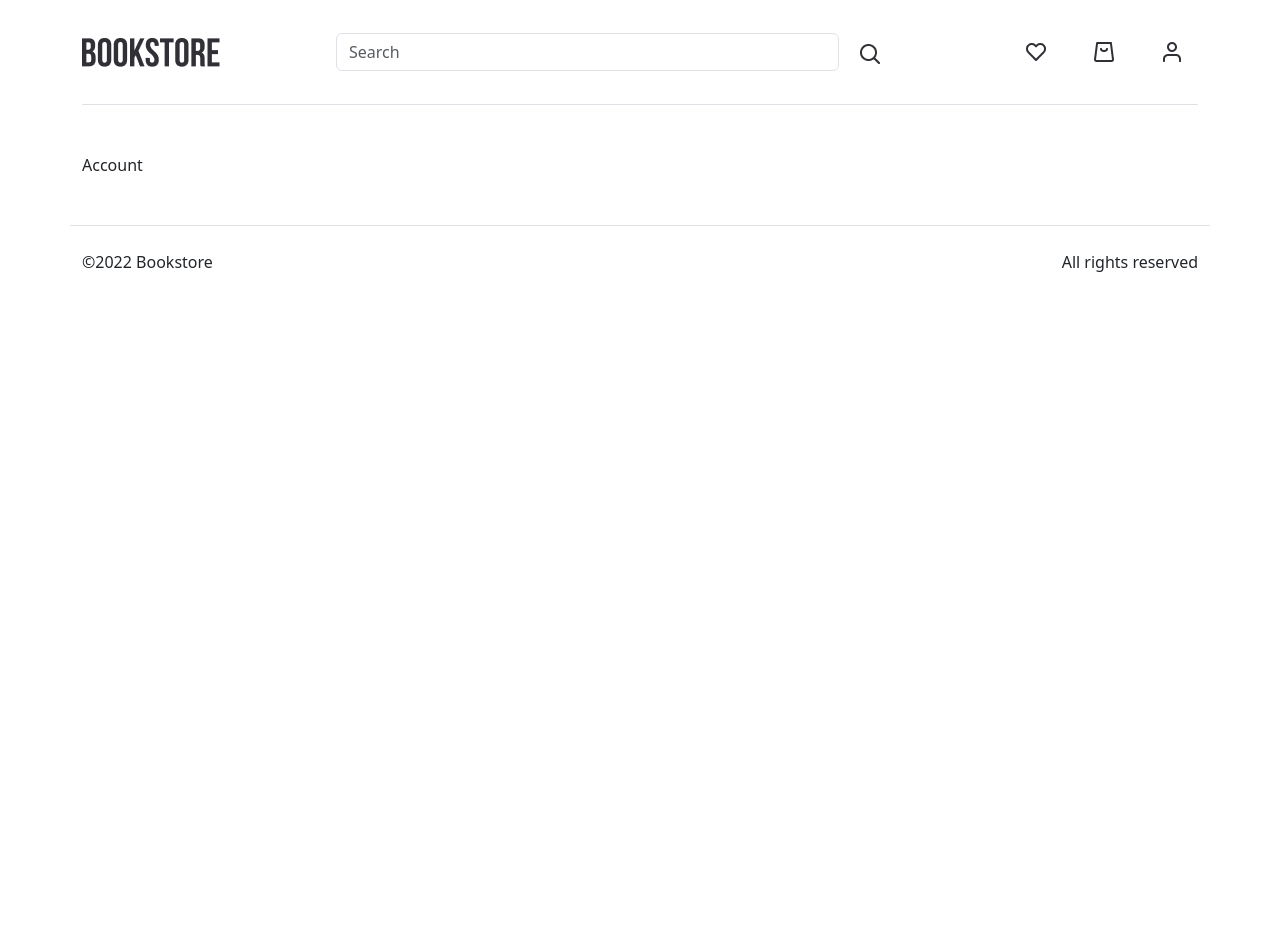
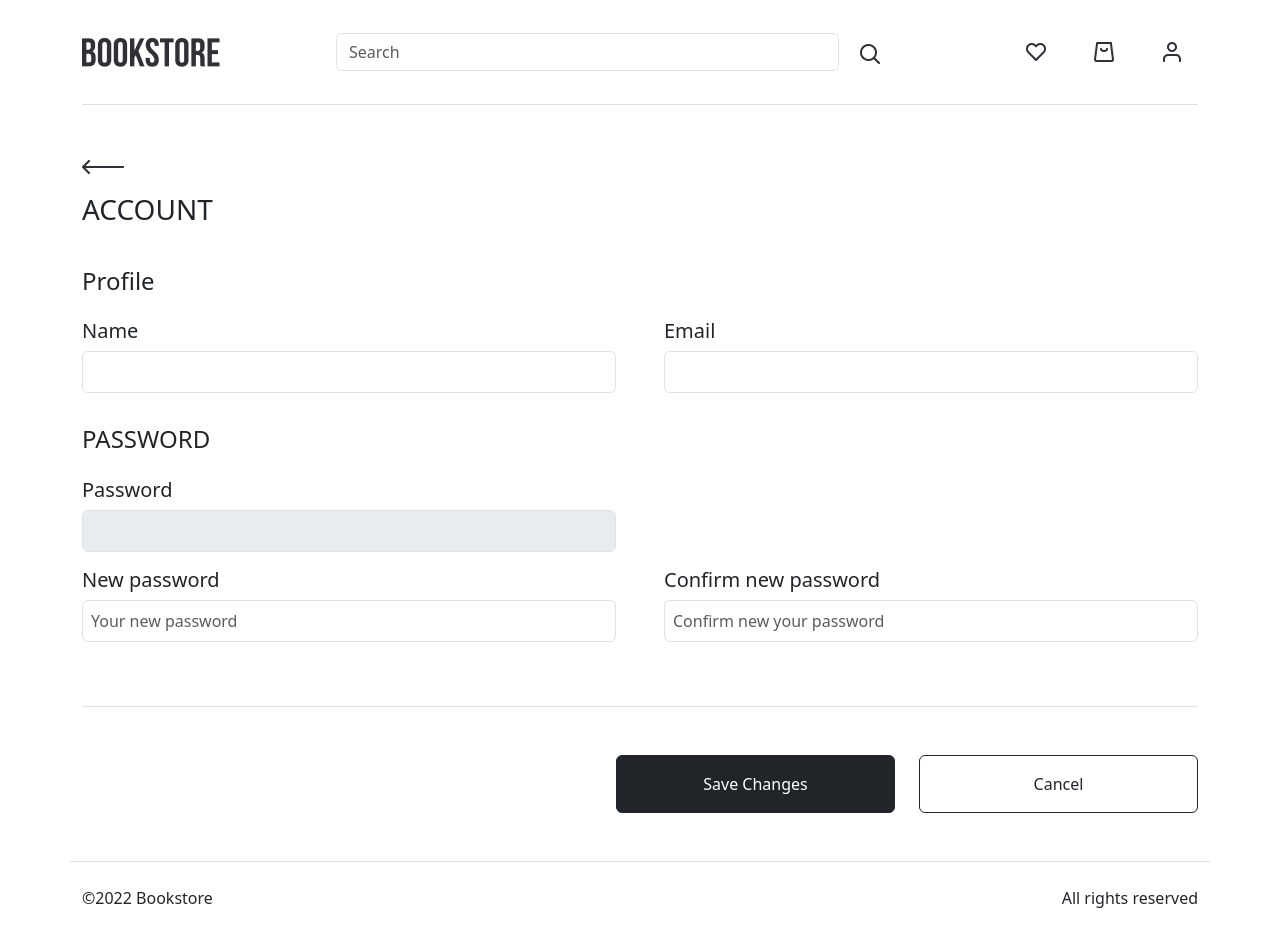
Before and after one commit to dmathcore231/book-shop, a React (Vite) app in the folder project/: page /authorization/account in a window 1280 px wide. Before the commit the page ends 800 px from the top, so only its background shows below. Built offline with nearby package versions, Linux system fonts and the light colour scheme.

Commit message:
feat(account): added data editing

```diff
--- a/project/src/components/FormInput/index.tsx
+++ b/project/src/components/FormInput/index.tsx
@@ -1,6 +1,6 @@
 import { formInputProps } from '../../types/interfaces/FormInputProps'
 
-export function FormInput({ htmlFor, children, type, id, placeholder, value, required, className, onChange }: formInputProps): JSX.Element {
+export function FormInput({ htmlFor, children, type, id, placeholder, value, required, className, disabled, onChange }: formInputProps): JSX.Element {
   return (
     <>
       <label htmlFor={htmlFor}><h5>{children}</h5></label>
@@ -12,6 +12,7 @@ export function FormInput({ htmlFor, children, type, id, placeholder, value, req
         value={value}
         onChange={onChange}
         required={required}
+        disabled={disabled}
       />
     </>
   )
--- a/project/src/pages/Account/index.tsx
+++ b/project/src/pages/Account/index.tsx
@@ -1,6 +1,141 @@
+import { LinkBackPage } from "../../components/LinkBackPage"
+import { FormInput } from "../../components/FormInput"
+import { getDataLocalStorage, setDataLocalStorage } from "../../helpers"
+import React, { useState } from "react"
+import { UserData } from "../../types/interfaces/UserData"
 
 export function Account(): JSX.Element {
+  const data = getDataLocalStorage('userData') as UserData
+  const [newPassword, setNewPassword] = useState('')
+  const [confirmNewPassword, setConfirmNewPassword] = useState('')
+  const [userName, setUserName] = useState(data.userName)
+  const [email, setEmail] = useState(data.email)
+  const [password, setPassword] = useState(data.password)
+
+  function handleSubmit(event: React.FormEvent<HTMLFormElement>) {
+    event.preventDefault()
+    if (newPassword !== confirmNewPassword) {
+      alert('Passwords do not match')
+      document.getElementById('input-new-password')?.classList.add('is-invalid')
+      document.getElementById('input-confirm-new-password')?.classList.add('is-invalid')
+    } else if (newPassword === password) {
+      alert('New password must be different from old password')
+      document.getElementById('input-new-password')?.classList.add('is-invalid')
+    } else {
+      if (newPassword.length === 0) {
+        document.getElementById('input-new-password')?.classList.remove('is-invalid')
+        document.getElementById('input-confirm-new-password')?.classList.remove('is-invalid')
+        document.getElementById('input-password')?.classList.remove('is-invalid')
+        const newUserData: UserData = {
+          userName,
+          email,
+          password,
+          id: data.id
+        }
+        setDataLocalStorage(newUserData, 'userData')
+        setNewPassword('')
+        setConfirmNewPassword('')
+      } else if (newPassword.trim() === '' && confirmNewPassword.trim() === '') {
+        alert('Password cannot be empty')
+        document.getElementById('input-new-password')?.classList.add('is-invalid')
+        document.getElementById('input-confirm-new-password')?.classList.add('is-invalid')
+      } else {
+        document.getElementById('input-new-password')?.classList.remove('is-invalid')
+        document.getElementById('input-confirm-new-password')?.classList.remove('is-invalid')
+        document.getElementById('input-password')?.classList.remove('is-invalid')
+        setPassword(newPassword)
+        const newUserData: UserData = {
+          userName,
+          email,
+          password: newPassword,
+          id: data.id
+        }
+        setDataLocalStorage(newUserData, 'userData')
+        setNewPassword('')
+        setConfirmNewPassword('')
+      }
+    }
+  }
   return (
-    <div>Account</div>
+    <div className="account d-flex flex-column gap-3">
+      <LinkBackPage />
+      <h3 className="account__title pb-3">ACCOUNT</h3>
+      <div className="account__content d-flex flex-column gap-3">
+        <h4 className="account__subtitle">Profile</h4>
+        <form className="account__form d-flex flex-column gap-3" onSubmit={handleSubmit}>
+          <div className="account__item d-flex gap-5">
+            <div className="account__wrapper w-50">
+              <FormInput
+                htmlFor="input-name"
+                children="Name"
+                type="text"
+                id="input-name"
+                className="p-2"
+                value={userName}
+                onChange={(e) => setUserName(e.target.value)}
+              />
+            </div>
+            <div className="account__wrapper w-50">
+              <FormInput
+                htmlFor="input-email"
+                children="Email"
+                type="email"
+                id="input-email"
+                className="p-2"
+                value={email}
+                onChange={(e) => setEmail(e.target.value)}
+              />
+            </div>
+          </div>
+          <h4 className="account__subtitle mt-3">PASSWORD</h4>
+          <div className="account__item d-flex pe-5">
+            <div className="account__wrapper w-50">
+              <FormInput
+                htmlFor="input-password"
+                children="Password"
+                type="text"
+                id="input-password"
+                className="p-2"
+                value={password}
+                disabled={true}
+                onChange={(e) => setPassword(e.target.value)}
+              />
+            </div>
+          </div>
+          <div className="account__item d-flex gap-5 pb-5">
+            <div className="account__wrapper w-50">
+              <FormInput
+                htmlFor="input-new-password"
+                children="New password"
+                type="password"
+                id="input-new-password"
+                placeholder="Your new password"
+                className="p-2"
+                value={newPassword}
+                onChange={(e) => setNewPassword(e.target.value)}
+              />
+            </div>
+            <div className="account__wrapper w-50">
+              <FormInput
+                htmlFor="input-confirm-new-password"
+                children="Confirm new password"
+                type="password"
+                id="input-confirm-new-password"
+                placeholder="Confirm new your password"
+                className="p-2"
+                value={confirmNewPassword}
+                onChange={(e) => setConfirmNewPassword(e.target.value)}
+              />
+            </div>
+          </div>
+          <div className="account__item border-top pt-5">
+            <div className="account__wrapper d-flex justify-content-end gap-4">
+              <button className="btn btn-dark p-3 w-25" type="submit">Save Changes</button>
+              <button className="btn btn-outline-dark p-3 w-25" type="button">Cancel</button>
+            </div>
+          </div>
+        </form>
+      </div>
+    </div>
   )
 }
--- a/project/src/pages/Book/index.tsx
+++ b/project/src/pages/Book/index.tsx
@@ -30,7 +30,7 @@ export function Book(): JSX.Element {
   }
 
   function renderBook() {
-    const dataLocalStorage = getDataLocalStorage('books')
+    const dataLocalStorage = getDataLocalStorage('books') as MainBook[]
     const data = dataLocalStorage.length === books.length
       ? dataLocalStorage.find((book: MainBook) => book.isbn13 === isbn13)
       : books.find((book: MainBook) => book.isbn13 === isbn13)
--- a/project/src/types/interfaces/FormInputProps.ts
+++ b/project/src/types/interfaces/FormInputProps.ts
@@ -9,5 +9,6 @@ export interface formInputProps {
   value?: string | number
   required?: boolean
   className?: string
+  disabled?: boolean
   onChange?: (event: React.ChangeEvent<HTMLInputElement>) => void
 }
```
